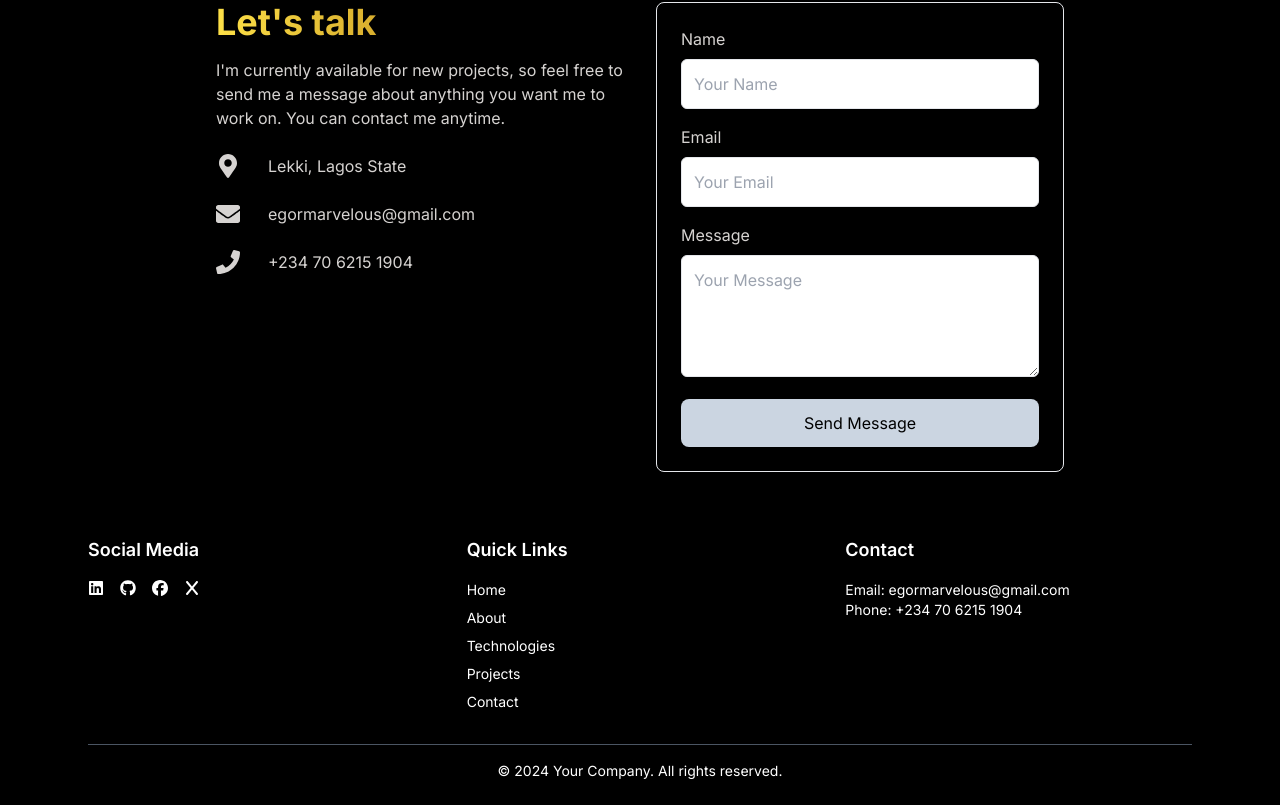
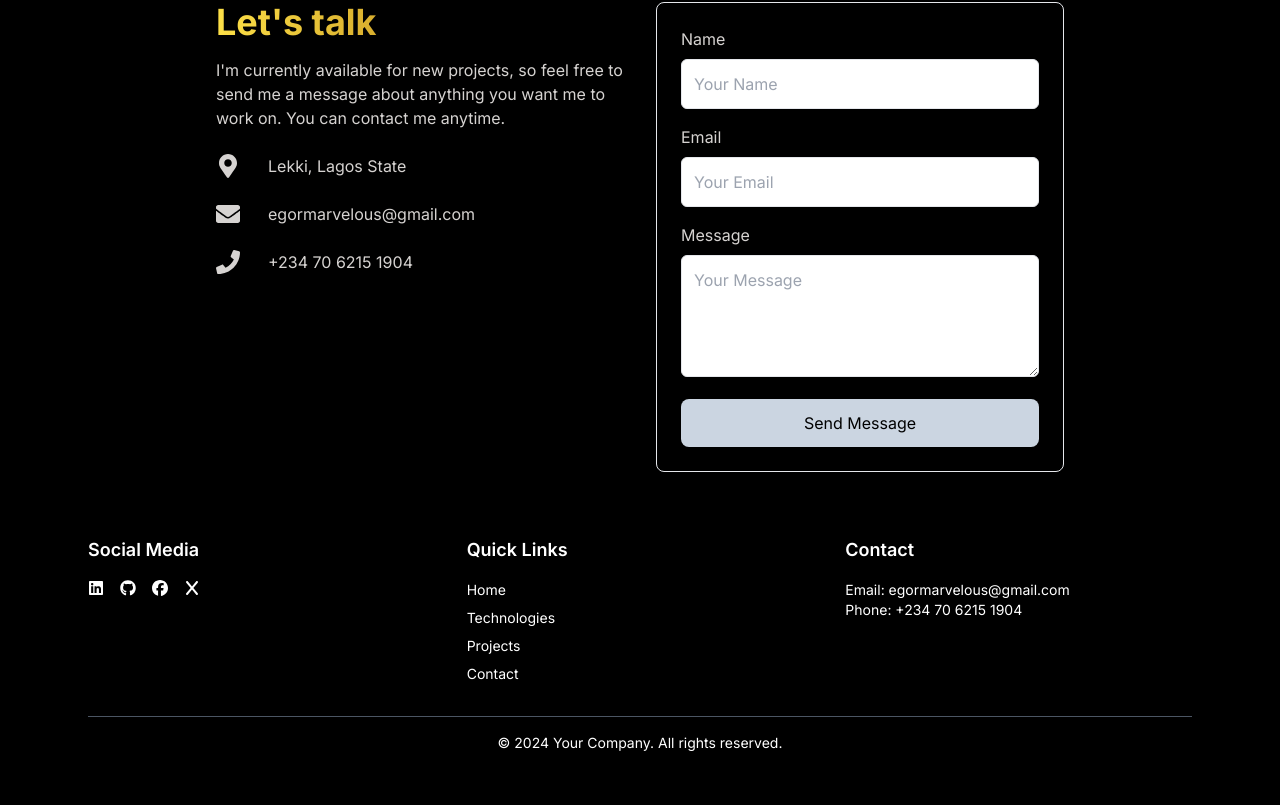
Before and after one commit to marvelchenko/portfolio, a React (Vite) app: page / in a window 1280 px wide. Shown: the part 3022-3827 px from the top of the page. After the commit the page ends 3799 px from the top, so only its background shows below. Built offline with nearby package versions, Linux system fonts and the light colour scheme.

Commit message:
Footer.jsx

```diff
--- a/src/components/Footer.jsx
+++ b/src/components/Footer.jsx
@@ -60,11 +60,6 @@ const Footer = ({ onHomeClick, onAboutClick, onTechnologiesClick, onProjectsClic
                   </button>
                 </li>
                 <li>
-                  <button onClick={onAboutClick} className="hover:text-yellow-400">
-                    About
-                  </button>
-                </li>
-                <li>
                   <button onClick={onTechnologiesClick} className="hover:text-yellow-400">
                     Technologies
                   </button>
```
